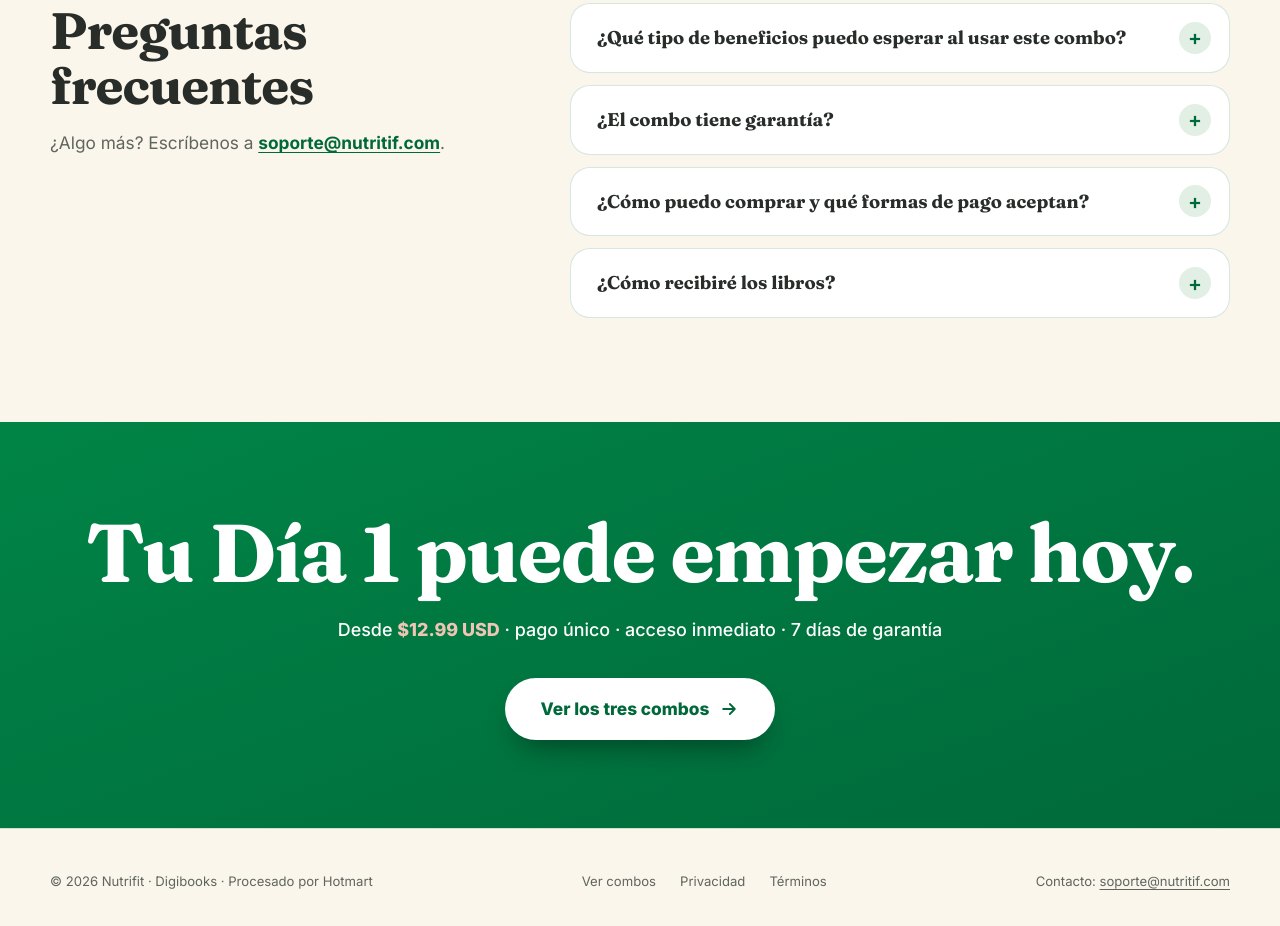
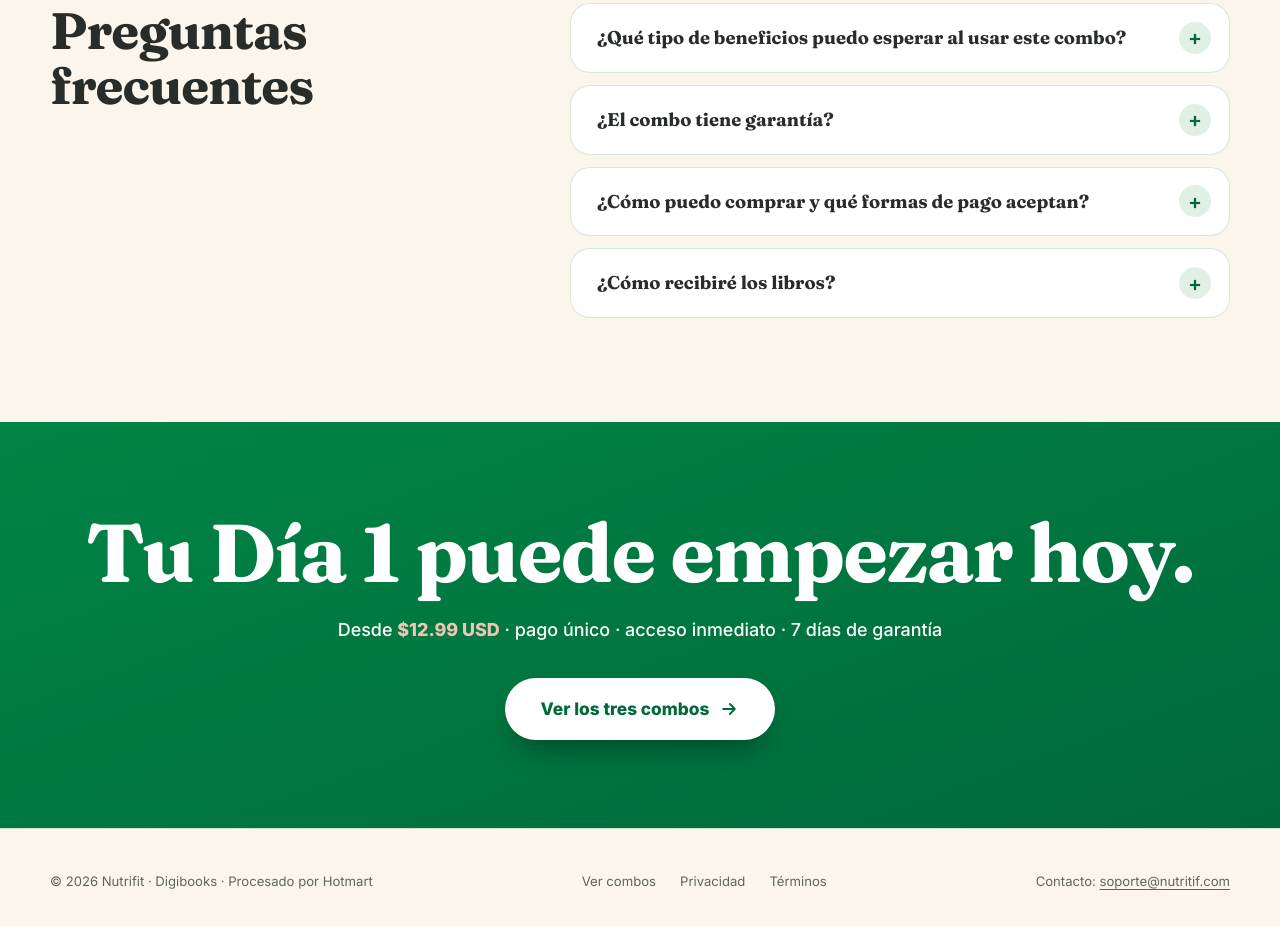
Before and after one commit to csanchezcastillo/nutriv2-landing, a plain HTML site: page nutrifit/index.html in a window 1280 px wide. Shown: the part 5631-6557 px from the top of the page. Drawn offline with Linux system fonts and the light colour scheme.

Commit message:
content: quitar "¿Algo más? Escríbenos a…" de las preguntas frecuentes
Co-Authored-By: Claude Sonnet 5.5 <noreply@anthropic.com>

```diff
--- a/nutrifit/index.html
+++ b/nutrifit/index.html
@@ -383,7 +383,6 @@
       <div class="wrap split split--faq">
         <header class="sec-head sec-head--left">
           <h2 id="faq-title">Preguntas frecuentes</h2>
-          <p>¿Algo más? Escríbenos a <a href="mailto:soporte@nutritif.com">soporte@nutritif.com</a>.</p>
         </header>
         <div class="faq-list">
           <details class="faq-item">
```
